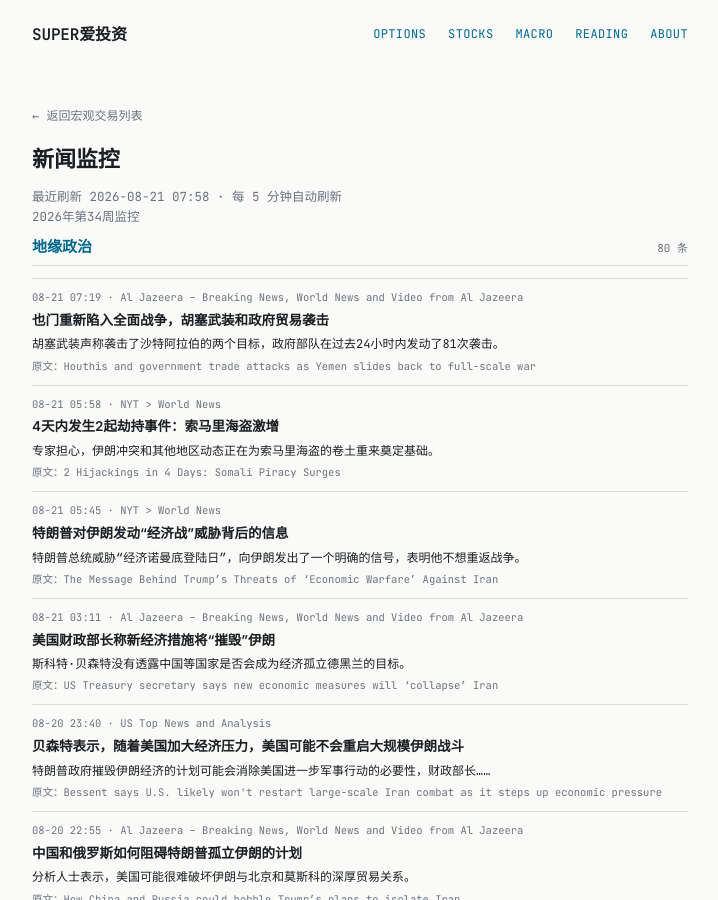
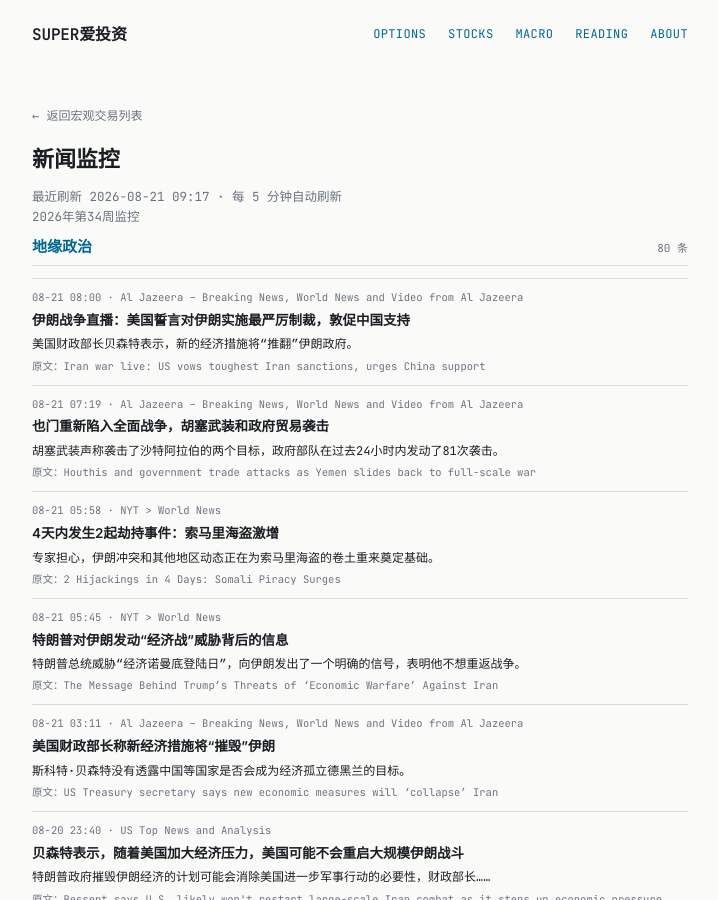
Before and after one commit to tang3super/tang3super.github.io, a Jekyll site: the page built from macro-trade/news-digest.md, in a window 1280 px wide and 900 px high. Shown: the whole window, without its empty margins (280-998 px from the left). Built offline with Jekyll 4.4.1, drawn with Linux system fonts in a browser that asks for light colours; some of the changed text lies outside the part shown.

Commit message:
sync news-digest article

```diff
--- a/macro-trade/news-digest.md
+++ b/macro-trade/news-digest.md
@@ -5,11 +5,18 @@ title: 新闻监控
 date: '2026-08-21'
 summary: 2026年第34周监控
 week_label: 2026年第34周监控
-last_updated: 2026-08-21 07:58
+last_updated: 2026-08-21 09:17
 refresh_note: 每 5 分钟自动刷新
 topics:
 - name: 地缘政治
   items:
+  - title: 'Iran war live: US vows toughest Iran sanctions, urges China support'
+    summary: US Treasury Secretary Bessent says new economic measures will 'collapse' Iranian government.
+    link: https://www.aljazeera.com/news/liveblog/2026/8/21/iran-war-live-us-vows-toughest-iran-sanctions-urges-china-support?traffic_source=rss
+    source: Al Jazeera – Breaking News, World News and Video from Al Jazeera
+    time: 08-21 08:00
+    title_zh: 伊朗战争直播：美国誓言对伊朗实施最严厉制裁，敦促中国支持
+    summary_zh: 美国财政部长贝森特表示，新的经济措施将“推翻”伊朗政府。
   - title: Houthis and government trade attacks as Yemen slides back to full-scale war
     summary: Gov't forces carried out 81 attacks in the last 24 hours as Houthis claim to have hit two targets in Saudi Arabia.
     link: https://www.aljazeera.com/news/2026/8/20/houthis-and-government-trade-attacks-as-yemen-slides-back-to-full-scale-war?traffic_source=rss
@@ -774,6 +774,12 @@ topics:
     title_zh: 由于收益率下降和美联储暂停押注提振情绪，欧洲股市小幅上涨
 - name: AI基建
   items:
+  - title: SK Hynix plans semiconductor fab in Japan, Hankyoreh reports
+    summary: ''
+    link: https://www.investing.com/news/stock-market-news/sk-hynix-plans-semiconductor-fab-in-japan-hankyoreh-reports-4870683
+    source: Stock Market News
+    time: 08-21 08:38
+    title_zh: 据Hankyoreh报道，SK Hynix计划在日本建立半导体工厂
   - title: Nvidia to ship AI chip for China by year-end, The Information reports
     summary: ''
     link: https://www.investing.com/news/stock-market-news/nvidia-to-ship-ai-chip-for-china-by-yearend-the-information-reports-4870258
```
Also changed, not shown: other parts of macro-trade/news-digest.md (+0 -7 lines).
